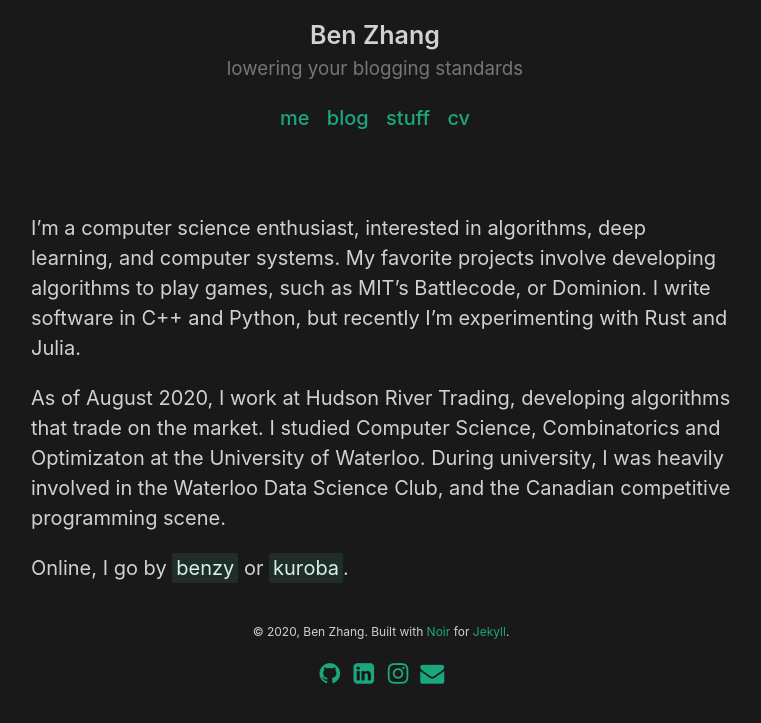
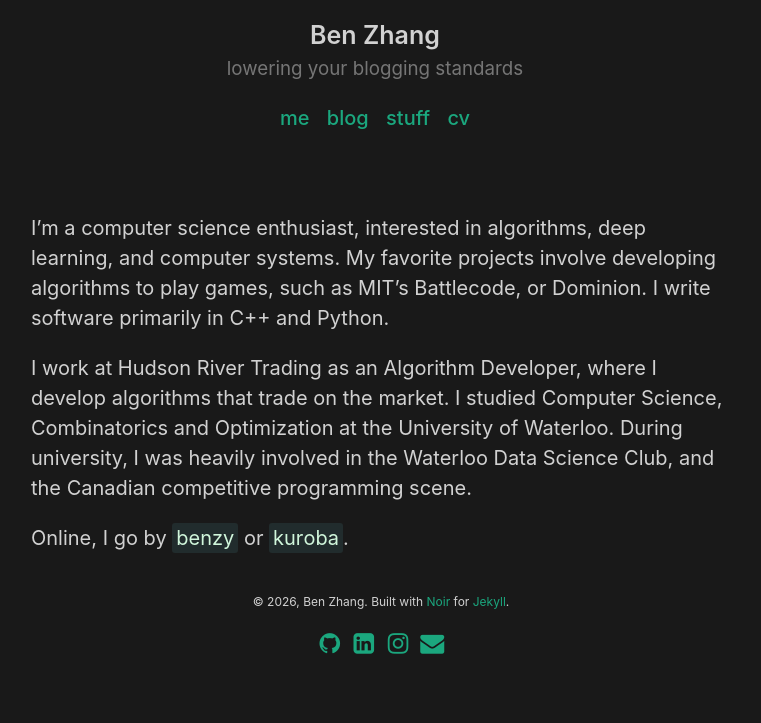
Before and after one commit to benzyx/benzyx.github.io, a Jekyll site: the page built from about.md, in a window 1280 px wide. Shown: the top 723 px of the page, without its empty margins (259-1020 px from the left). Built offline with Jekyll 4.4.1, drawn with Linux system fonts in a browser that asks for light colours; part of the change alters nothing that is shown.

Commit message:
Update about page and fix MathJax CDN
- Remove outdated "As of August 2020" timestamp from about page
- Fix typo: Optimizaton → Optimization
- Update footer copyright to 2026
- Upgrade MathJax from deprecated v2 CDN to v3 (cdn.jsdelivr.net)

🤖 Generated with [Claude Code](https://claude.com/claude-code)

Co-Authored-By: Claude Sonnet 4.5 <noreply@anthropic.com>

```diff
--- a/_layouts/default.html
+++ b/_layouts/default.html
@@ -37,7 +37,7 @@ layout: compress
 
       <footer class="footer">
 
-        <p>&copy; 2020, Ben Zhang. Built with <a href="https://github.com/essentialenemy/noir/">Noir</a> for <a href="https://jekyllrb.com/">Jekyll</a>.</p>
+        <p>&copy; 2026, Ben Zhang. Built with <a href="https://github.com/essentialenemy/noir/">Noir</a> for <a href="https://jekyllrb.com/">Jekyll</a>.</p>
 
         <div>
           <a href="https://github.com/benzyx"><i class="fa fa-github fa-fw" style="font-size:24px"></i></a>
@@ -50,26 +50,19 @@ layout: compress
     </div>
 
     <!-- MathJax -->
-    <script type="text/x-mathjax-config">
-      MathJax.Hub.Config({
-        extensions: [
-          "MathMenu.js",
-          "MathZoom.js",
-          "AssistiveMML.js",
-          "a11y/accessibility-menu.js"
-        ],
-        jax: ["input/TeX", "output/CommonHTML"],
-        TeX: {
-          extensions: [
-            "AMSmath.js",
-            "AMSsymbols.js",
-            "noErrors.js",
-            "noUndefined.js",
-          ]
+    <script>
+      MathJax = {
+        tex: {
+          inlineMath: [['$', '$'], ['\\(', '\\)']],
+          displayMath: [['$$', '$$'], ['\\[', '\\]']],
+          packages: {'[+]': ['ams']}
+        },
+        options: {
+          enableMenu: true
         }
-      });
+      };
     </script>
-    <script src="https://cdn.mathjax.org/mathjax/latest/MathJax.js?config=TeX-AMS-MML_HTMLorMML" type="text/javascript"></script>
+    <script id="MathJax-script" async src="https://cdn.jsdelivr.net/npm/mathjax@3/es5/tex-mml-chtml.js"></script>
 
     {% if site.ga_analytics %}
      <script>
--- a/about.md
+++ b/about.md
@@ -2,8 +2,8 @@
 layout: page
 ---
 
-I'm a computer science enthusiast, interested in algorithms, deep learning, and computer systems. My favorite projects involve developing algorithms to play games, such as MIT's Battlecode, or Dominion. I write software in C++ and Python, but recently I'm experimenting with Rust and Julia.
+I'm a computer science enthusiast, interested in algorithms, deep learning, and computer systems. My favorite projects involve developing algorithms to play games, such as MIT's Battlecode, or Dominion. I write software primarily in C++ and Python.
 
-As of August 2020, I work at Hudson River Trading, developing algorithms that trade on the market. I studied Computer Science, Combinatorics and Optimizaton at the University of Waterloo. During university, I was heavily involved in the Waterloo Data Science Club, and the Canadian competitive programming scene.
+I work at Hudson River Trading as an Algorithm Developer, where I develop algorithms that trade on the market. I studied Computer Science, Combinatorics and Optimization at the University of Waterloo. During university, I was heavily involved in the Waterloo Data Science Club, and the Canadian competitive programming scene.
 
 Online, I go by `benzy` or `kuroba`.
```
